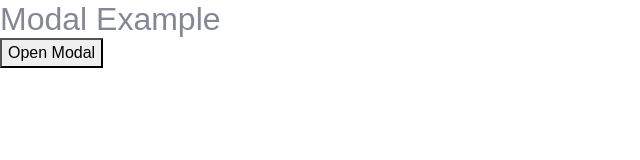
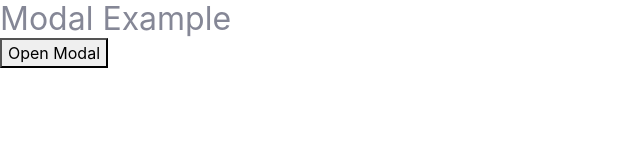
Before and after one commit to dcalvo/day.ly, a website: page Bootstrap/modalDemo.html in a window 1280 px wide. Shown: the full height of the page, 0-640 px from the left. Drawn offline with Linux system fonts and the light colour scheme.

Commit message:
fonts restored

```diff
--- a/Bootstrap/css/modal.css
+++ b/Bootstrap/css/modal.css
@@ -1,5 +1,3 @@
-body {font-family: Arial, Helvetica, sans-serif;}
-
 /* The Modal (background) */
 .modHaze {
     display: none; /* Hidden by default */
```
